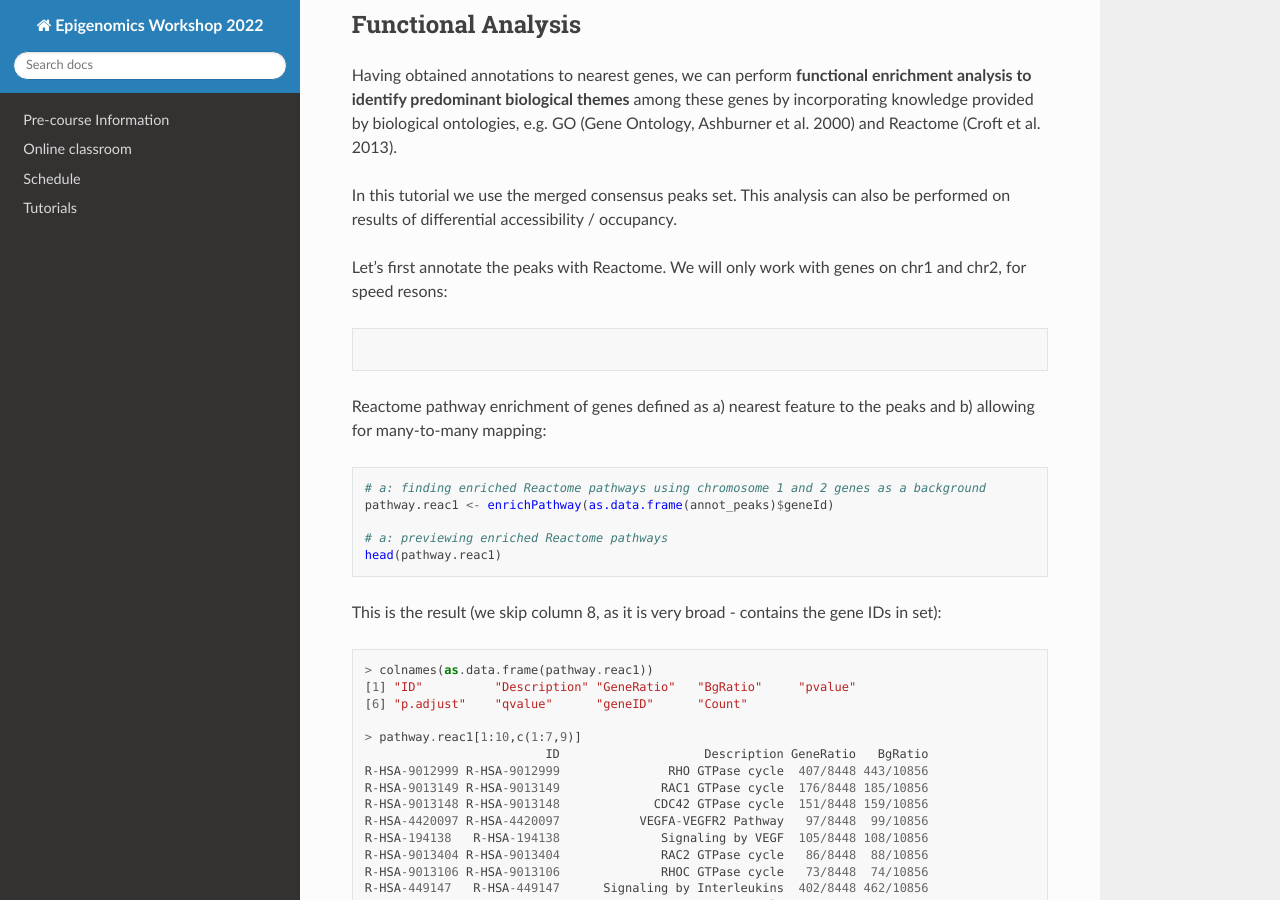
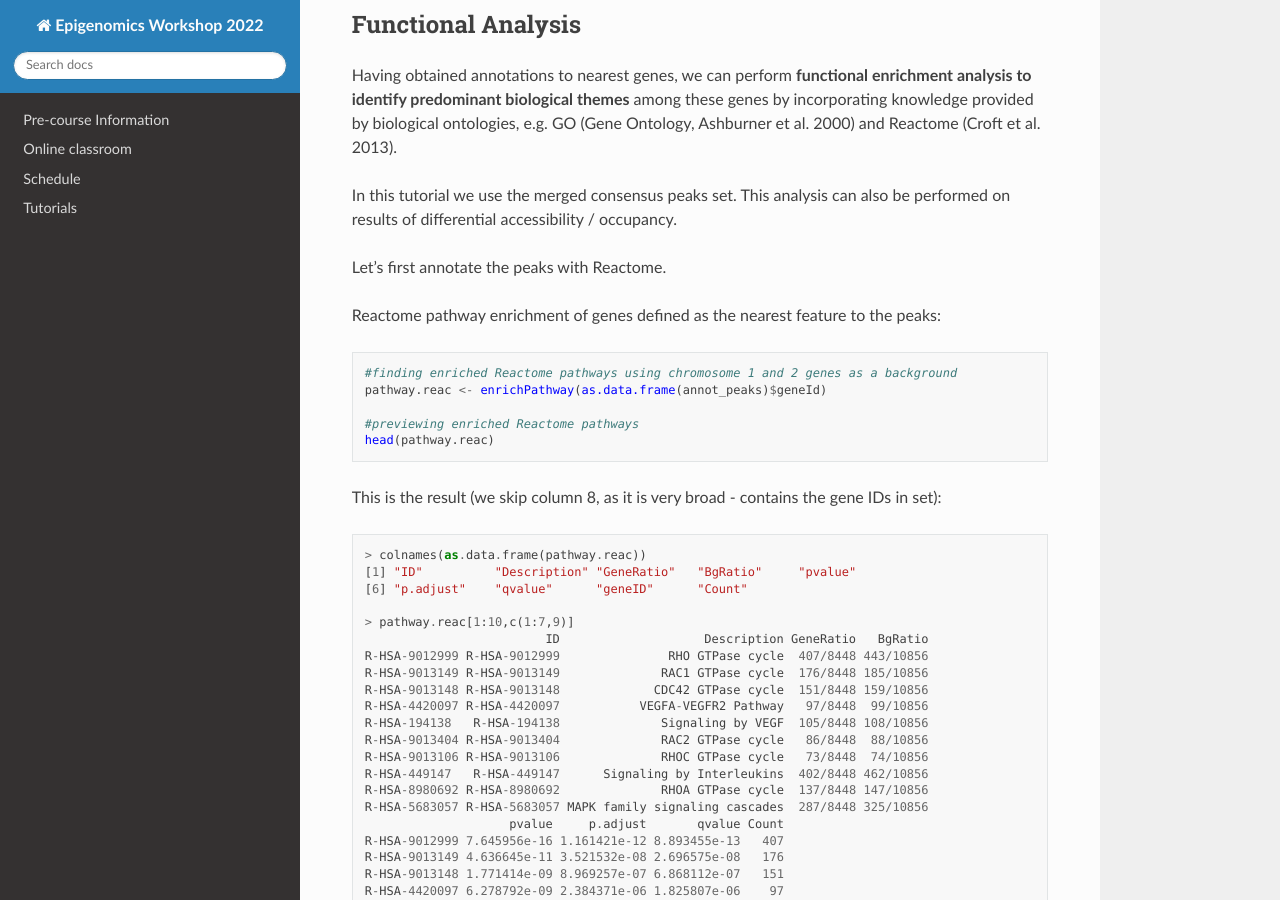
Before and after one commit to NBISweden/workshop-epigenomics-RTDs, a Sphinx documentation site: the page built from docs/content/tutorials/atac-chip-downstream/lab-PeakAnnot.rst, in a window 1280 px wide and 900 px high, scrolled down 4641 px. Built offline with Sphinx 7.4.7 and the Read the Docs theme 2.0.0, drawn with Linux system fonts in a browser that asks for light colours; pages that are not in the unit, such as notebooks, are missing from menus.

Commit message:
add peak annotation lab

```diff
--- a/docs/content/tutorials/atac-chip-downstream/lab-PeakAnnot.rst
+++ b/docs/content/tutorials/atac-chip-downstream/lab-PeakAnnot.rst
@@ -281,30 +281,27 @@ Having obtained annotations to nearest genes, we can perform **functional enrich
 In this tutorial we use the merged consensus peaks set. This analysis can also be performed on results of differential accessibility / occupancy.
 
 
-Let's first annotate the peaks with Reactome. We will only work with genes on chr1 and chr2, for speed resons:
+Let's first annotate the peaks with Reactome.
+
+
+Reactome pathway enrichment of genes defined as the nearest feature to the peaks:
 
 .. code-block:: R
 
+	#finding enriched Reactome pathways using chromosome 1 and 2 genes as a background
+	pathway.reac <- enrichPathway(as.data.frame(annot_peaks)$geneId)
 
-
-Reactome pathway enrichment of genes defined as a) nearest feature to the peaks and b) allowing for many-to-many mapping:
-
-.. code-block:: R
-
-	# a: finding enriched Reactome pathways using chromosome 1 and 2 genes as a background
-	pathway.reac1 <- enrichPathway(as.data.frame(annot_peaks)$geneId)
-
-	# a: previewing enriched Reactome pathways
-	head(pathway.reac1)
+	#previewing enriched Reactome pathways
+	head(pathway.reac)
 
 
 This is the result (we skip column 8, as it is very broad - contains the gene IDs in set)::
 
-	> colnames(as.data.frame(pathway.reac1))
+	> colnames(as.data.frame(pathway.reac))
 	[1] "ID"          "Description" "GeneRatio"   "BgRatio"     "pvalue"
 	[6] "p.adjust"    "qvalue"      "geneID"      "Count"
 
-	> pathway.reac1[1:10,c(1:7,9)]
+	> pathway.reac[1:10,c(1:7,9)]
 	                         ID                    Description GeneRatio   BgRatio
 	R-HSA-9012999 R-HSA-9012999               RHO GTPase cycle  407/8448 443/10856
 	R-HSA-9013149 R-HSA-9013149              RAC1 GTPase cycle  176/8448 185/10856
```
